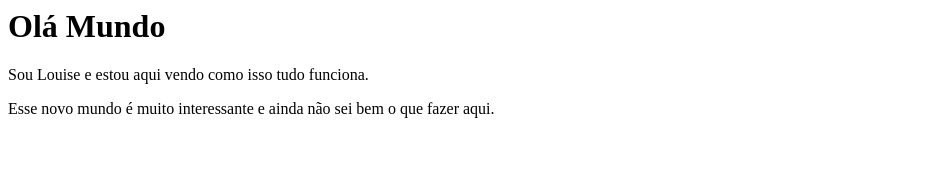
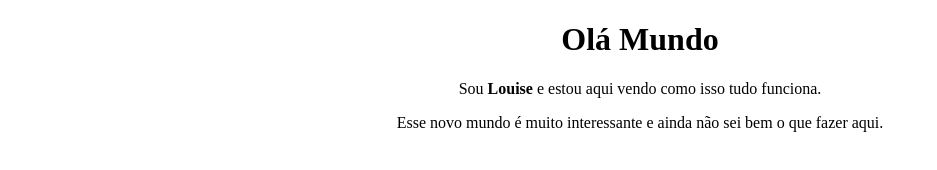
Before and after one commit to Louisebgoes/Pagina-da-Lou, a plain HTML site: page index.html in a window 1280 px wide. Shown: the whole page, without its empty margins (0-937 px from the left). Drawn offline with Linux system fonts and the light colour scheme.

Commit message:
texto alterado

```diff
--- a/index.html
+++ b/index.html
@@ -1,3 +1,12 @@
-<h1>Olá Mundo</h1>
-<p>Sou Louise e estou aqui vendo como isso tudo funciona.</p>
-<p>Esse novo mundo é muito interessante e ainda não sei bem o que fazer aqui.</p>
+<!DOCTYPE html>
+<html lang="pt-br">
+    <head>
+    <meta charset="UTF-8">
+    <title>Eu sou!</title>
+    </head>
+    <body>
+    <h1 style="text-align: center">Olá Mundo</h1>
+            <p style="text-align: center"; style="font-size: 20px"> Sou <strong>Louise</strong> e estou aqui vendo como isso tudo funciona.</p>
+            <p style="text-align: center">Esse novo mundo é muito interessante e ainda não sei bem o que fazer aqui.</p>
+    </body>
+</html>
```
